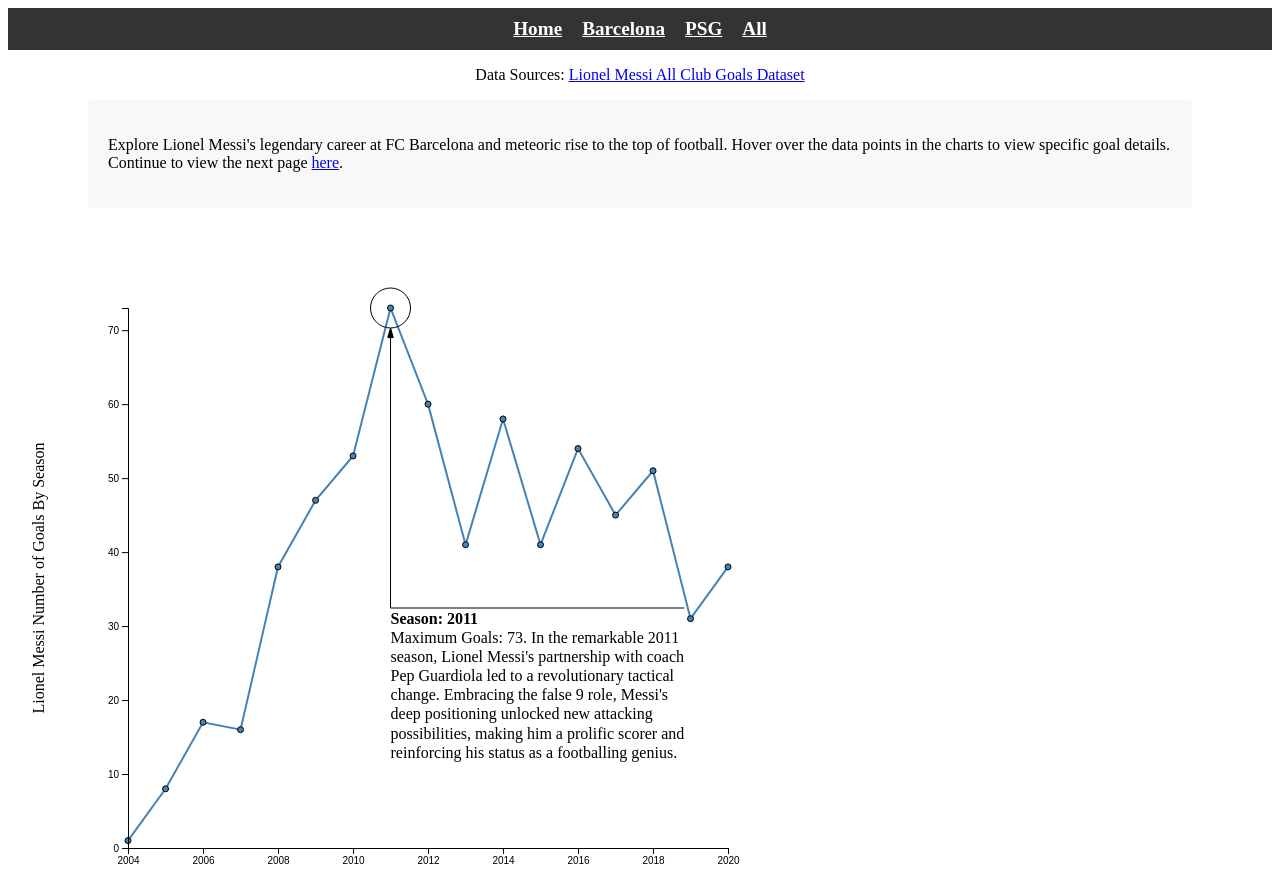
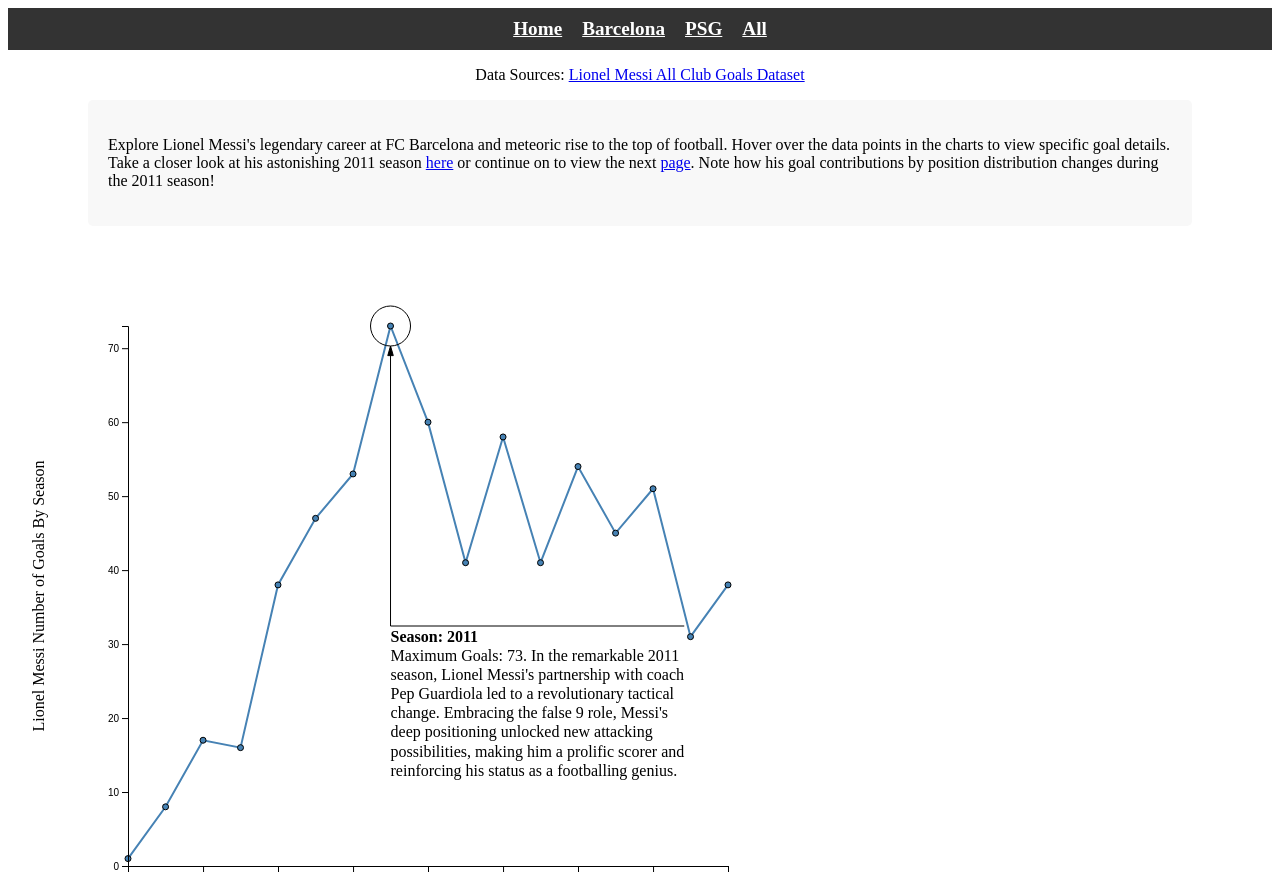
Before and after one commit to bdevierno1/Lionel_Messi_Narrative_Visualization, a plain HTML site: page barcelona.html in a window 1280 px wide. Shown: the top 872 px of the page. Drawn offline with nearby package versions, Linux system fonts and the light colour scheme.

Commit message:
finalized changes

```diff
--- a/barcelona.html
+++ b/barcelona.html
@@ -63,7 +63,7 @@
 
   <script>
     const descriptions = {
-      'barcelona': "Explore Lionel Messi's legendary career at FC Barcelona and meteoric rise to the top of football. Hover over the data points in the charts to view specific goal details. Continue to view the next page <a href=\"#\" onClick=\"updateChartFromNav(2021, 2023, 'none', 'psg')\">here</a>.",
+      'barcelona': "Explore Lionel Messi's legendary career at FC Barcelona and meteoric rise to the top of football. Hover over the data points in the charts to view specific goal details. Take a closer look at his astonishing 2011 season <a href=\"#\" onClick=\"updateChartFromNav(2011, 2011, 'none', 'barcelona')\">here</a> or continue on to view the next <a href=\"#\" onClick=\"updateChartFromNav(2021, 2023, 'none', 'psg')\">page</a>. Note how his goal contributions by position distribution changes during the 2011 season!",
       'psg': "Explore Messi chapter at Paris Saint-Germain (PSG). Hover over the data points in the charts to view specific goal details. Continue to view the next page <a href=\"#\" onClick=\"updateChartFromNav(2004, 2023, 'flex', 'all')\">here</a>.",
       'all': 'Explore the entire dataset and observe the amazing goal-scoring prowess of Messi! Hover over the data points in the charts to view specific goal details and filter over specific seasons.'
     };
--- a/js/charts/goals_by_opponent.js
+++ b/js/charts/goals_by_opponent.js
@@ -4,8 +4,11 @@ async function goals_by_opponent(svg_width, svg_height, svg_id = '#goals-by-oppo
     const margin = { top: 250, right: 100, bottom: 150, left: 100 };
     const chartWidth = width - margin.left - margin.right;
     const chartHeight = height - margin.top - margin.bottom;
+    var defaultSetting = false;
+    if (startYear === 2004 && endYear === 2020) {
+        defaultSetting = true;
+    }
 
-    // Retrieve data - assuming you have fetched the goals by opponent dataset as "opponentData"
     const filePath = "main/js/data/data_cleaned.csv";
     var messiData = await d3.csv(`https://raw.githubusercontent.com/bdevierno1/Lionel_Messi_Narrative_Visualization/${filePath}`);
 
@@ -117,7 +120,7 @@ async function goals_by_opponent(svg_width, svg_height, svg_id = '#goals-by-oppo
         .style("fill", "black")
         .text("Number of Goals");
 
-    if (annotationType === "barcelona") {
+    if (annotationType === "barcelona" && defaultSetting === true) {
         const defaultAnnotationData = data[0];
         const defaultX = xScale(defaultAnnotationData.Opponent) + xScale.bandwidth() / 2;
         const defaultY = yScale(defaultAnnotationData.Goals) - 10;
--- a/js/charts/goals_by_position.js
+++ b/js/charts/goals_by_position.js
@@ -5,7 +5,6 @@ async function goals_by_position(svg_width, svg_height, svg_id = '#goals-by-posi
     const chartWidth = width - margin.left - margin.right;
     const chartHeight = height - margin.top - margin.bottom;
 
-    // Retrieve data - assuming you have fetched the goals by playing position dataset as "positionData"
     const filePath = "main/js/data/data_cleaned.csv";
     var messiData = await d3.csv(`https://raw.githubusercontent.com/bdevierno1/Lionel_Messi_Narrative_Visualization/${filePath}`);
 
--- a/js/charts/goals_per_season.js
+++ b/js/charts/goals_per_season.js
@@ -4,8 +4,11 @@ async function goals_per_season(svg_width, svg_height, svg_id = '#messi-goals-ch
     const margin = { top: 80, right: 100, bottom: 80, left: 100 };
     const chartWidth = width - margin.left - margin.right;
     const chartHeight = height - margin.top - margin.bottom;
+    var defaultSetting = false;
+    if (startYear === 2004 && endYear === 2020) {
+        defaultSetting = true;
+    }
 
-    // Retrieve data - assuming you have fetched the Lionel Messi dataset as "messiData"
     const filePath = "main/js/data/goals_per_season.csv";
     const messiData = await d3.csv(`https://raw.githubusercontent.com/bdevierno1/Lionel_Messi_Narrative_Visualization/${filePath}`);
 
@@ -120,7 +123,7 @@ async function goals_per_season(svg_width, svg_height, svg_id = '#messi-goals-ch
         annotationLabel = `Maximum Goals: ${maxGoalsData.goals}. Despite scoring a substantial number of goals, Lionel Messi's goal tally in PSG did not match the extraordinary standards he had previously set throughout his illustrious career. This dip in performance left fans frustrated, and unfortunately, his time at the club was cut short.`;
         dx -= 5;
     }
-    if (annotationType === 'psg' || annotationType === 'barcelona') {
+    if ((annotationType === 'psg' || annotationType === 'barcelona') && defaultSetting === true) {
         const annotations = [{
             type: d3.annotationCalloutCircle,
             connector: { end: "arrow" },
```
